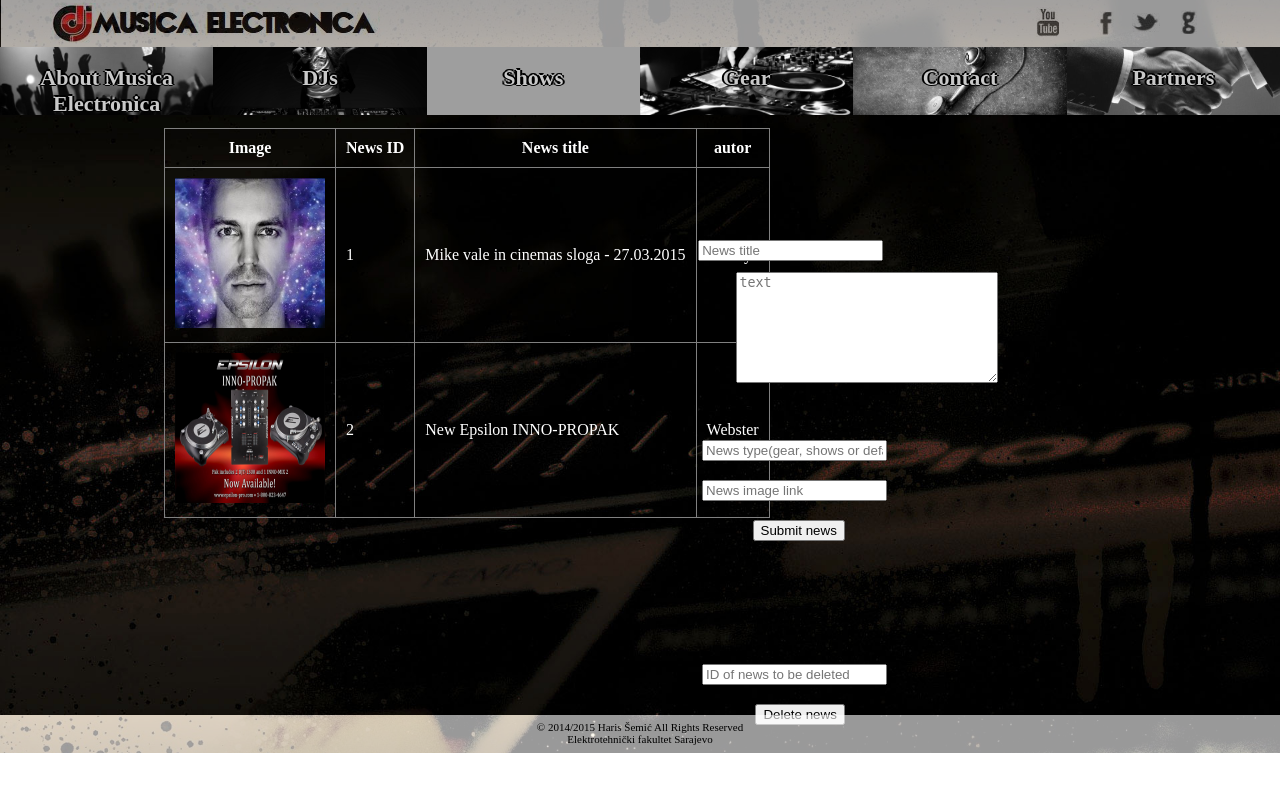
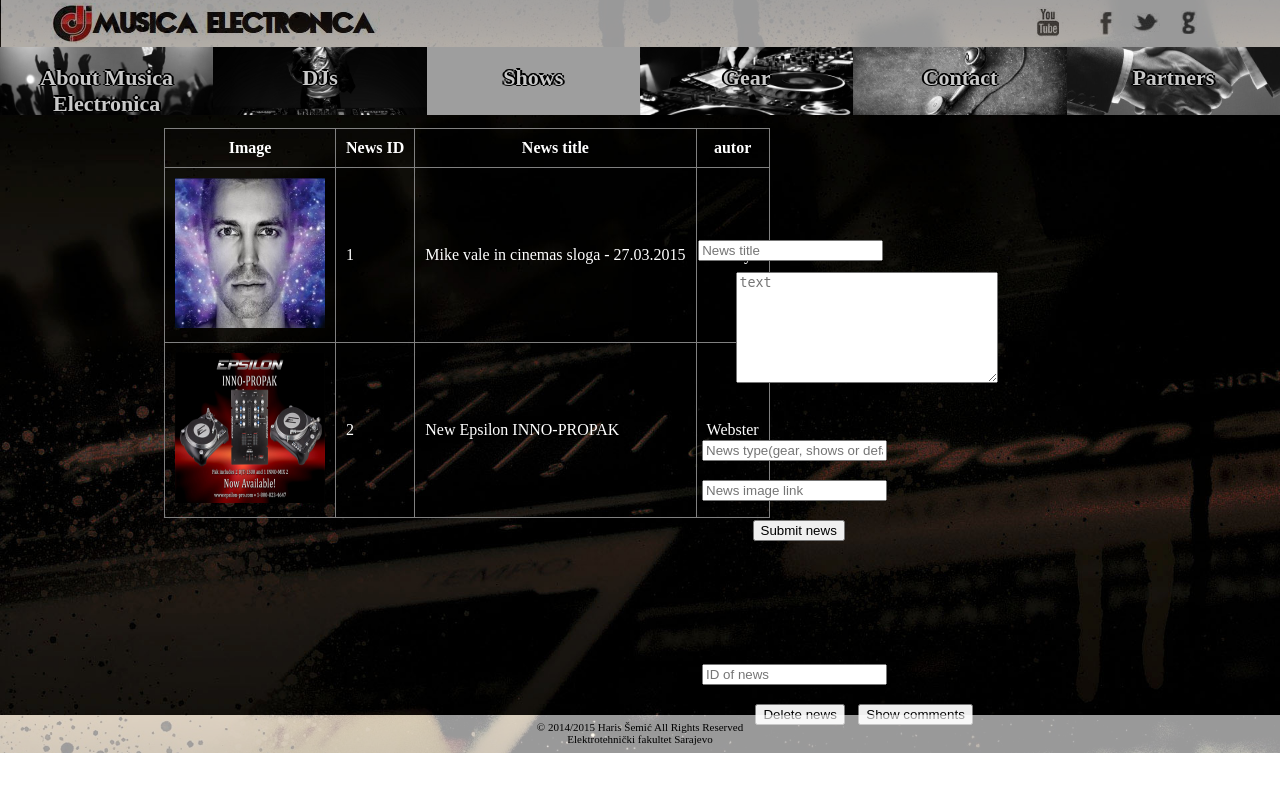
Before and after one commit to WebTehnologijeETF/MusicaElectronica, a PHP site: page /adminpanel.php in a window 1280 px wide. Run offline with PHP 8.4, Linux system fonts and the light colour scheme; data comes from the database, SQL or seed files in the repository; some web fonts are replaced; grey boxes are pictures that could not be loaded.

Commit message:
adminpanel 5

```diff
--- a/adminpanel.php
+++ b/adminpanel.php
@@ -101,12 +101,40 @@
 				$SQL = $veza->query("INSERT INTO vijesti SET naslov='$naslovv', tekst='$tekstt', autor='admin', tip='$tipp', slika='$slikaaa'");
 			}
 
-			print "<form method='post' action=' '><input type = 'text' name ='vijestzabrisanje' placeholder='ID of news to be deleted' style= 'position: absolute; top: 83%; right: 30.7%'><br>
-			<input type='submit' name='obrisivijest' value ='Delete news' style= 'position: absolute; top: 88%; right: 34%'/><br></form>";
+			print "<form method='post' action=' '><input type = 'text' name ='vijestzabrisanje' placeholder='ID of news' style= 'position: absolute; top: 83%; right: 30.7%'><br>
+			<input type='submit' name='obrisivijest' value ='Delete news' style= 'position: absolute; top: 88%; right: 34%'/><br>
+			<input type='submit' name='prikazikomentare' value ='Show comments' style= 'position: absolute; top: 88%; right: 24%'/></form>";
 			if (isset($_POST['obrisivijest']))
 			{
 				$idvijesti = $_POST['vijestzabrisanje'];
 				$SQL = $veza->query("DELETE FROM vijesti WHERE id=$idvijesti");
+			}
+			if (isset($_POST['prikazikomentare']))
+			{
+				echo "<table border='1' cellpadding='10'>";
+				echo "<tr> <th>Comment ID</th> <th>Comment text</th> <th>Comment time</th> <th> Comment author </th></tr>";
+				$idvijesti = $_POST['vijestzabrisanje'];
+				$komentar = $veza->query("select id, vijest, tekst, UNIX_TIMESTAMP(vrijeme) vrijeme3, autor, emailautora from komentari order by vrijeme asc");
+				foreach ($komentar as $komentar1)
+				{
+					if ($komentar1['vijest']==$idvijesti)
+					{
+						echo "<tr>";
+						echo "<td>".$komentar1['id']."</td>";
+						echo "<td>".$komentar1['tekst']."</td>";
+						echo "<td>".date("d.m.Y. (h:i)", $komentar1['vrijeme3'])."</td>";
+						echo "<td>".$komentar1['autor']."</td>";
+						echo "</tr>";
+					}
+				}
+				echo "</table>";
+				print "<form method='post' action=' '><input type = 'text' name ='komentarzabrisanje' placeholder='ID of comment' style= 'position: absolute; top: 180%; right: 30.7%'><br>
+				<input type='submit' name='obrisikomentar' value ='Delete comment' style= 'position: absolute; top: 185%; right: 32.3%'/><br></form>";
+				if (isset($_POST['obrisikomentar']))
+				{
+					$idkomentara = $_POST['komentarzabrisanje'];
+					$SQL1 = $veza->query("DELETE FROM komentari WHERE id=$idkomentara");
+				}
 			}
 		?>
 
```
